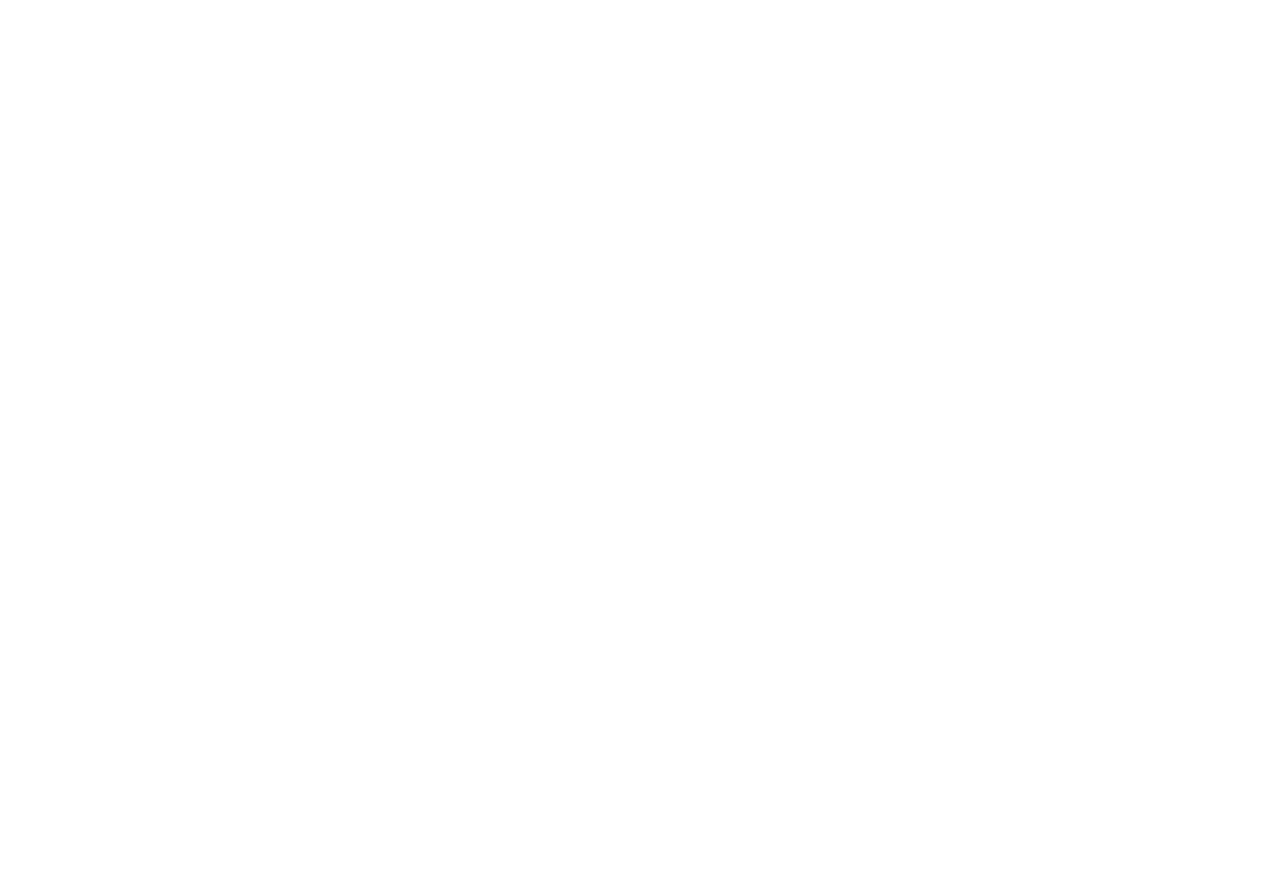
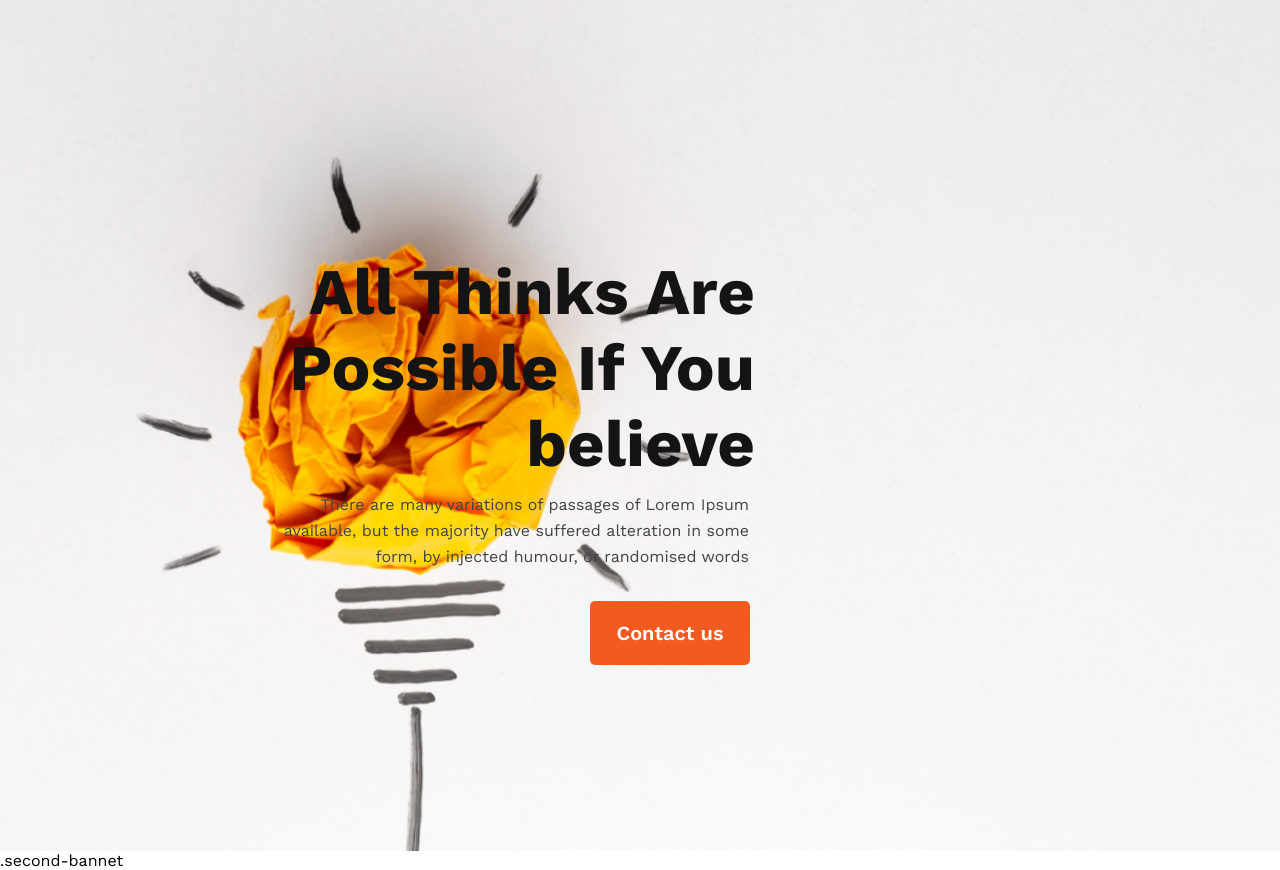
Before and after one commit to Nahidul-Islam-Siam/New-year-new-me, a plain HTML site: page index.html in a window 1280 px wide. Before the commit the page ends 800 px from the top, so only its background shows below. Drawn offline with nearby package versions, Linux system fonts and the light colour scheme; files that its build step writes are made by us from their sources.

Commit message:
2nd banner start

```diff
--- a/index.html
+++ b/index.html
@@ -5,13 +5,24 @@
     <meta name="viewport" content="width=device-width, initial-scale=1.0">
     <title>Document</title>
     <link rel="stylesheet" href="style.css">
+    <link rel="stylesheet" href="styles/style.css">
+    <link rel="preconnect" href="https://fonts.googleapis.com">
+    <link rel="preconnect" href="https://fonts.gstatic.com" crossorigin>
+    <link href="https://fonts.googleapis.com/css2?family=Work+Sans:wght@400;500;600;700&display=swap" rel="stylesheet">
+    <script src="https://kit.fontawesome.com/2b6584ce55.js" crossorigin="anonymous"></script>
 </head>
 <body>
-    <header>
+    <header class="header">
+        <nav class="header-items">
+<h1 class="header-title">All Thinks Are Possible If You believe</h1>
+<p class="header-description">There are many variations of passages of Lorem Ipsum available, but the majority have suffered alteration in some form, by injected humour, or randomised words</p>
+<button class="btn-primary">Contact us</button>
+        </nav>
+
 
     </header>
     <main>
-
+.second-bannet
     </main>
     <footer>
 
--- a/styles/style.css
+++ b/styles/style.css
@@ -0,0 +1,67 @@
+body {
+  font-family: "Work Sans", sans-serif;
+  margin: 0;
+  padding: 0;
+}
+
+/* banner style */
+header {
+  display: flex;
+  background-image: url("../images/banner/banner1.png");
+  background-position: bottom left;
+  background-repeat: no-repeat;
+  background-size: cover;
+}
+.header {
+  padding: 200px 230px 186px;
+}
+
+.header-items {
+  align-items: l;
+}
+.header-title {
+  color: var(--Dark-01, #151414);
+  text-align: right;
+  font-family: Work Sans;
+  font-size: 65px;
+  font-style: normal;
+  font-weight: 700;
+  line-height: normal;
+  width: 525px;
+  margin-bottom: 10px;
+}
+.header-description {
+  color: var(--Dark-02, #444343);
+  text-align: right;
+  font-size: 16px;
+  font-style: normal;
+  font-weight: 400;
+  line-height: 26px; /* 162.5% */
+  width: 494px;
+  margin-left: 25px;
+  margin-top: 0px;
+}
+nav {
+  width: 50%;
+}
+
+button {
+  border: none;
+  border-radius: 5px;
+  background: #f15b22;
+}
+.btn-primary {
+    color: #FFF;
+    text-align: center;
+    font-family: Work Sans;
+    font-size: 20px;
+    font-style: normal;
+    font-weight: 600;
+    line-height: normal;
+    width: 160px;
+    height: 64px;
+    flex-shrink: 0;
+    border: 0;
+    margin-left: 360px;
+    margin-top: 15px;
+}
```
